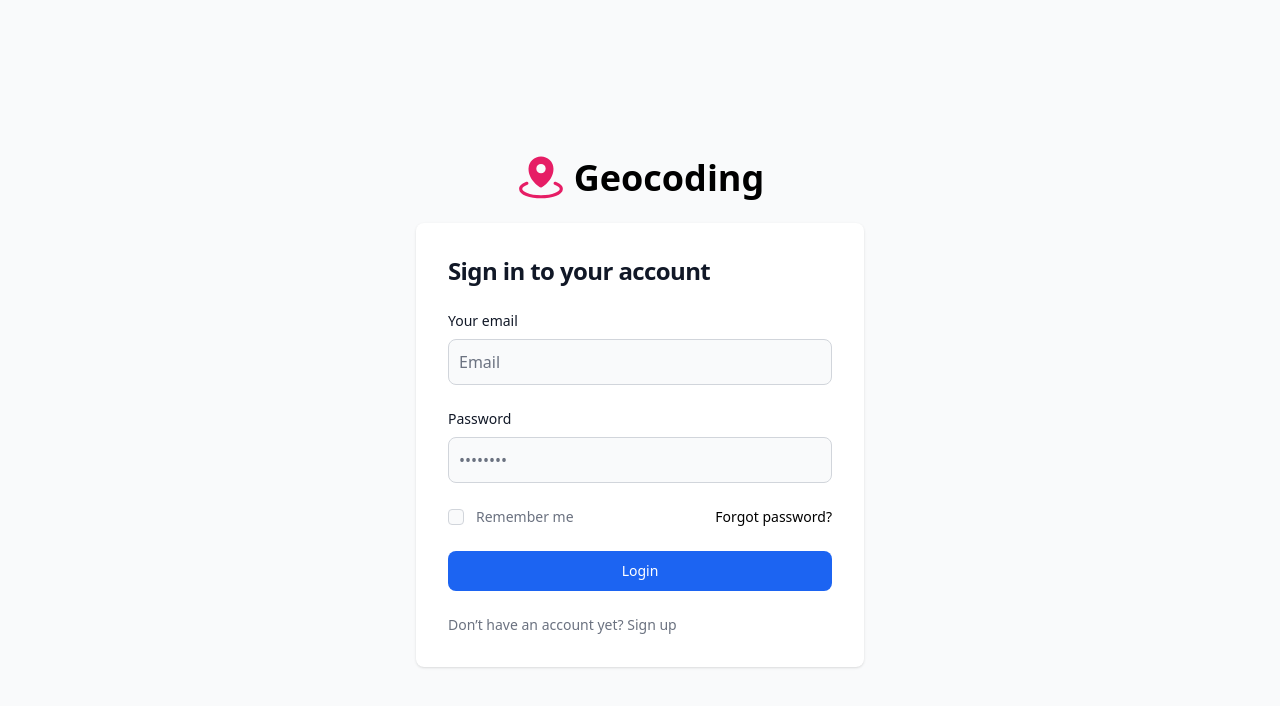
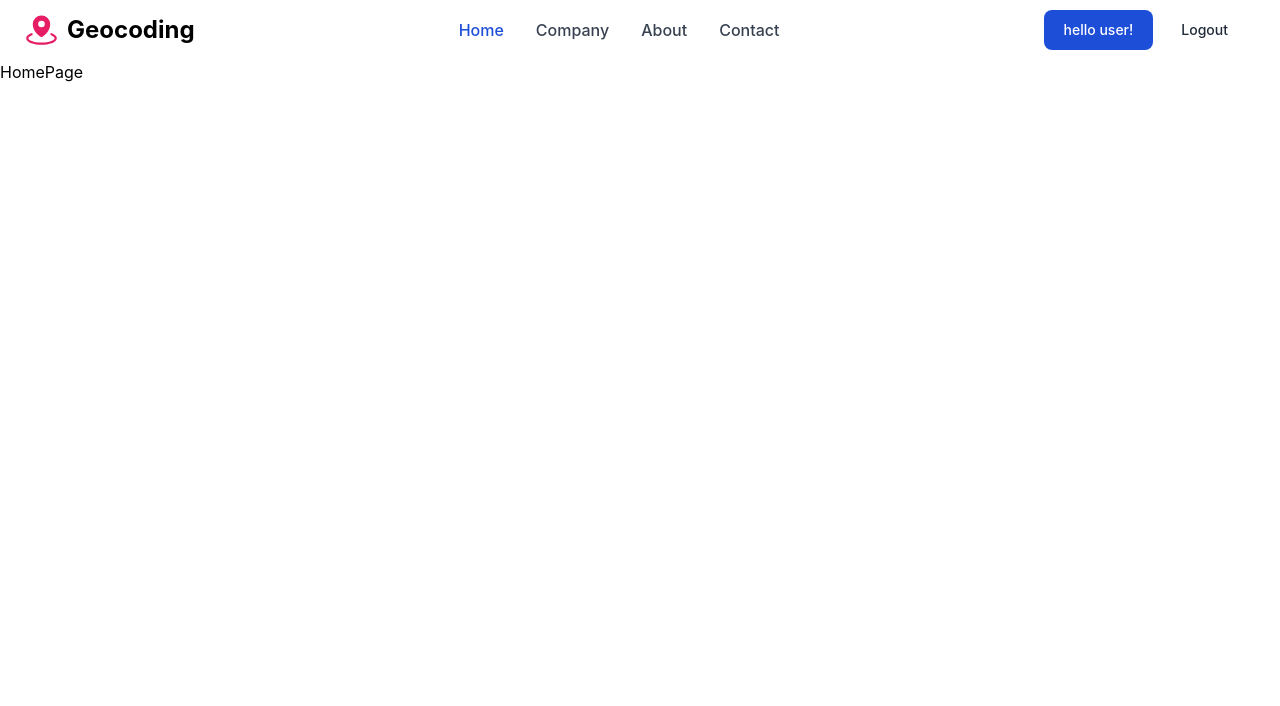
Before and after one commit to jaskin21/geo-location-app, a React (Vite) app in the folder client/: page / in a window 1280 px wide. Shown: the top 706 px of the page. Built offline with nearby package versions, Linux system fonts and the light colour scheme.

Commit message:
added header

```diff
--- a/client/src/App.tsx
+++ b/client/src/App.tsx
@@ -27,10 +27,15 @@ const RegisterPage = lazy(() =>
 );
 const LoginPage = lazy(() => delayImport(() => import('./pages/LoginPage')));
 const HomePage = lazy(() => delayImport(() => import('./pages/HomePage')));
+const ContactPage = lazy(() =>
+  delayImport(() => import('./pages/ContactPage'))
+);
 const NotFoundPage = lazy(() =>
   delayImport(() => import('./pages/NotFoundPage'))
 );
 
+// const RegisterPage = lazy(() => import('./pages/RegisterPage'));
+// const LoginPage = lazy(() => import('./pages/LoginPage'));
 // const HomePage = lazy(() => import('./pages/HomePage'));
 // const ContactPage = lazy(() => import('./pages/ContactPage'));
 // const NotFoundPage = lazy(() => import('./pages/NotFoundPage'));
@@ -46,9 +51,10 @@ export default function App() {
         <Suspense fallback={<Loading />}>
           <Routes>
             <Route path='/signup' element={<RegisterPage />} />
-            <Route path='/' element={<LoginPage />} />
-            <Route path='/geo-app' element={<Layout />}>
+            <Route path='/login' element={<LoginPage />} />
+            <Route path='/' element={<Layout />}>
               <Route index element={<HomePage />} />
+              <Route path='/contact' element={<ContactPage />} />
             </Route>
             <Route path='*' element={<NotFoundPage />} />
           </Routes>
--- a/client/src/features/layout/Layout.tsx
+++ b/client/src/features/layout/Layout.tsx
@@ -4,17 +4,74 @@ import { Outlet } from 'react-router-dom';
 export default function Layout() {
   return (
     <div>
-      <div className='flex items-center justify-center p-5'>
-        <MapPinArea size={50} color='#e61d65' weight='fill' />
-        <h1 className='ml-2 text-4xl font-bold'>Geocoding</h1>{' '}
-      </div>
-      {/* <nav>
-        <ul>
-          <li>
-            <Link to='/geo-app'>Home</Link>
-          </li>
-        </ul>
-      </nav> */}
+      <header>
+        <nav className='bg-white border-gray-200 px-4 lg:px-6 py-2.5 dark:bg-gray-800'>
+          <div className='flex flex-wrap justify-between items-center mx-auto max-w-screen-xl'>
+            <a href='/' className='flex items-center'>
+              <MapPinArea size={35} color='#e61d65' weight='fill' />
+              <h1 className='ml-2 text-2xl font-bold'>Geocoding</h1>{' '}
+            </a>
+
+            <div
+              className='hidden justify-between items-center w-full lg:flex lg:w-auto lg:order-1'
+              id='mobile-menu-2'
+            >
+              <ul className='flex flex-col mt-4 font-medium lg:flex-row lg:space-x-8 lg:mt-0'>
+                <li>
+                  <a
+                    href='/'
+                    className='block py-2 pr-4 pl-3 text-white rounded bg-primary-700 lg:bg-transparent lg:text-primary-700 lg:p-0 dark:text-white'
+                    aria-current='page'
+                  >
+                    Home
+                  </a>
+                </li>
+                <li>
+                  <a
+                    href='/company'
+                    className='block py-2 pr-4 pl-3 text-gray-700 border-b border-gray-100 hover:bg-gray-50 lg:hover:bg-transparent lg:border-0 lg:hover:text-primary-700 lg:p-0 dark:text-gray-400 lg:dark:hover:text-white dark:hover:bg-gray-700 dark:hover:text-white lg:dark:hover:bg-transparent dark:border-gray-700'
+                  >
+                    Company
+                  </a>
+                </li>
+                <li>
+                  <a
+                    href='/about'
+                    className='block py-2 pr-4 pl-3 text-gray-700 border-b border-gray-100 hover:bg-gray-50 lg:hover:bg-transparent lg:border-0 lg:hover:text-primary-700 lg:p-0 dark:text-gray-400 lg:dark:hover:text-white dark:hover:bg-gray-700 dark:hover:text-white lg:dark:hover:bg-transparent dark:border-gray-700'
+                  >
+                    About
+                  </a>
+                </li>
+
+                <li>
+                  <a
+                    href='/contact'
+                    className='block py-2 pr-4 pl-3 text-gray-700 border-b border-gray-100 hover:bg-gray-50 lg:hover:bg-transparent lg:border-0 lg:hover:text-primary-700 lg:p-0 dark:text-gray-400 lg:dark:hover:text-white dark:hover:bg-gray-700 dark:hover:text-white lg:dark:hover:bg-transparent dark:border-gray-700'
+                  >
+                    Contact
+                  </a>
+                </li>
+              </ul>
+            </div>
+
+            <div className='flex items-center lg:order-2'>
+              <a
+                href='#'
+                className='text-white bg-primary-700 hover:bg-primary-800 focus:ring-4 focus:ring-primary-300 font-medium rounded-lg text-sm px-4 lg:px-5 py-2 lg:py-2.5 mr-2 dark:bg-primary-600 dark:hover:bg-primary-700 focus:outline-none dark:focus:ring-primary-800'
+              >
+                hello user!
+              </a>
+              <a
+                href='/login'
+                className='text-gray-800 dark:text-white hover:bg-gray-50 focus:ring-4 focus:ring-gray-300 font-medium rounded-lg text-sm px-4 lg:px-5 py-2 lg:py-2.5 mr-2 dark:hover:bg-gray-700 focus:outline-none dark:focus:ring-gray-800'
+              >
+                Logout
+              </a>
+            </div>
+          </div>
+        </nav>
+      </header>
+
       <Outlet />
     </div>
   );
--- /dev/null
+++ b/client/src/pages/ContactPage.tsx
@@ -0,0 +1,7 @@
+const ContactPage = () => {
+  return (
+    <div>ContactPage</div>
+  )
+}
+
+export default ContactPage
--- a/client/src/pages/LoginPage.tsx
+++ b/client/src/pages/LoginPage.tsx
@@ -30,7 +30,7 @@ const LoginPage = () => {
         email: dataCreds.email,
         password: dataCreds.password,
       }).unwrap();
-      showSuccessToast('Data fetched successfully!');
+      showSuccessToast(res.status);
 
       Cookies.set('token', res.token, {
         secure: false, // In production, set to true (for HTTPS)
@@ -38,7 +38,7 @@ const LoginPage = () => {
         expires: 1, // Token expiration in days (or use maxAge in seconds)
       });
 
-      navigate('/geo-app');
+      navigate('/');
     } catch (error) {
       const errorMsg = error?.data?.error || 'Login failed. Please try again.';
       setLoginErrorMessage(errorMsg);
--- a/client/src/pages/RegisterPage.tsx
+++ b/client/src/pages/RegisterPage.tsx
@@ -31,7 +31,7 @@ const RegisterPage = () => {
       }).unwrap();
 
       showSuccessToast(response.message);
-      navigate('/');
+      navigate('/login');
     } catch (error) {
       const errorMsg = error?.data?.error || 'Login failed. Please try again.';
       setRegisterErrorMessage(errorMsg);
--- a/client/tailwind.config.js
+++ b/client/tailwind.config.js
@@ -5,8 +5,57 @@ module.exports = {
   theme: {
     extend: {
       colors: {
-        customGray: '#454553', // Add your custom gray color here
+        customGray: '#454553',
+        primary: {
+          50: '#eff6ff',
+          100: '#dbeafe',
+          200: '#bfdbfe',
+          300: '#93c5fd',
+          400: '#60a5fa',
+          500: '#3b82f6',
+          600: '#2563eb',
+          700: '#1d4ed8',
+          800: '#1e40af',
+          900: '#1e3a8a',
+          950: '#172554',
+        },
       },
+    },
+    fontFamily: {
+      body: [
+        'Inter',
+        'ui-sans-serif',
+        'system-ui',
+        '-apple-system',
+        'system-ui',
+        'Segoe UI',
+        'Roboto',
+        'Helvetica Neue',
+        'Arial',
+        'Noto Sans',
+        'sans-serif',
+        'Apple Color Emoji',
+        'Segoe UI Emoji',
+        'Segoe UI Symbol',
+        'Noto Color Emoji',
+      ],
+      sans: [
+        'Inter',
+        'ui-sans-serif',
+        'system-ui',
+        '-apple-system',
+        'system-ui',
+        'Segoe UI',
+        'Roboto',
+        'Helvetica Neue',
+        'Arial',
+        'Noto Sans',
+        'sans-serif',
+        'Apple Color Emoji',
+        'Segoe UI Emoji',
+        'Segoe UI Symbol',
+        'Noto Color Emoji',
+      ],
     },
   },
   plugins: [flowbite.plugin()],
```
